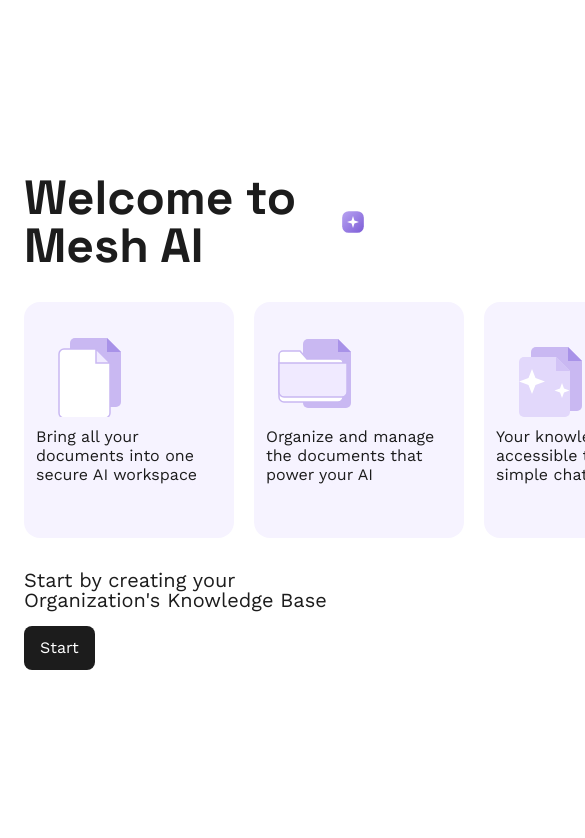
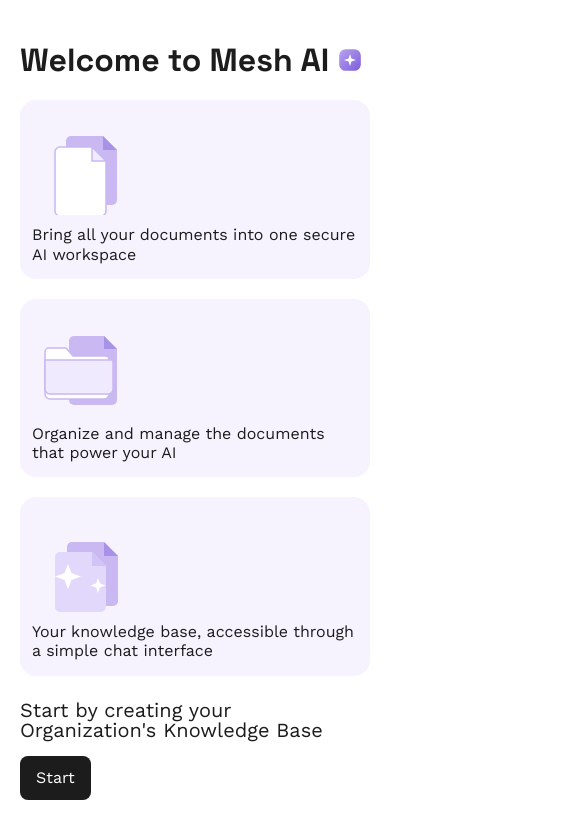
Before and after one commit to kylecammck-hub/ai-se_project_mesh-ai, a React (Vite) app in the folder client/: page / in a window 390 px wide. Shown: the top 838 px of the page, 585 px wide, since content can reach past the window. Built offline with nearby package versions, Linux system fonts and the light colour scheme.

Commit message:
Make Intro page responsive on mobile

```diff
--- a/client/src/pages/Intro/Intro.css
+++ b/client/src/pages/Intro/Intro.css
@@ -91,3 +91,26 @@
   font-size: 16px;
   cursor: pointer;
 }
+
+@media (max-width: 768px) {
+  .intro {
+    width: 100%;
+    padding: 24px 20px;
+    gap: 24px;
+  }
+
+  .intro__title {
+    flex-wrap: wrap;
+    font-size: 32px;
+  }
+
+  .intro__cards {
+    flex-direction: column;
+    width: 100%;
+  }
+
+  .intro__card {
+    width: 100%;
+    height: auto;
+  }
+}
```
